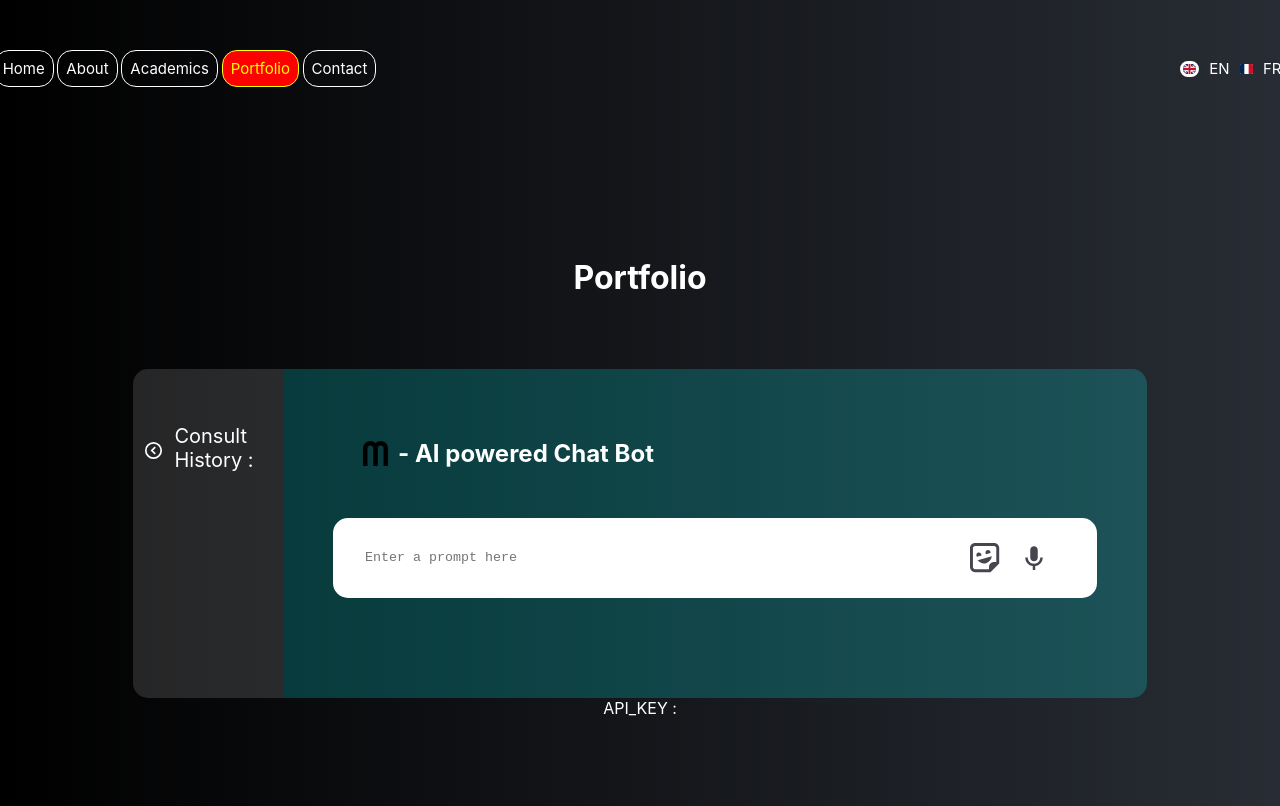
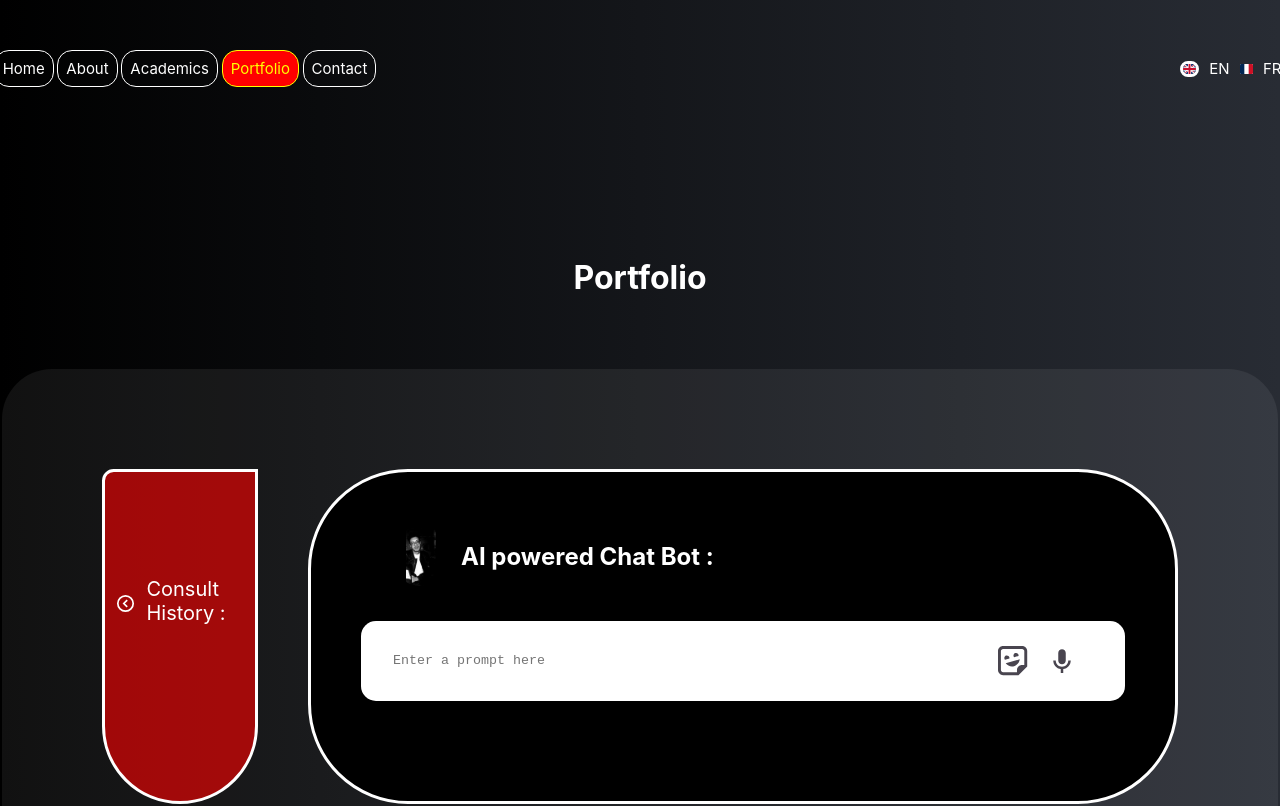
Before and after one commit to MarouaneSoukhrati/mar_react_app, a React (Create React App) app: page /portfolio in a window 1280 px wide. Shown: the top 806 px of the page. Built offline with nearby package versions, Linux system fonts and the light colour scheme.

Commit message:
ai later

```diff
--- a/package.json
+++ b/package.json
@@ -3,6 +3,7 @@
   "version": "0.1.0",
   "private": true,
   "dependencies": {
+    "@google/generative-ai": "^0.11.4",
     "@testing-library/jest-dom": "^5.17.0",
     "@testing-library/react": "^13.4.0",
     "@testing-library/user-event": "^13.5.0",
@@ -46,7 +47,6 @@
     ]
   },
   "devDependencies": {
-    "dotenv-webpack": "^8.1.0",
     "webpack": "^5.90.3"
   }
 }
--- a/src/Component/Subcomponent/Portfolio.js
+++ b/src/Component/Subcomponent/Portfolio.js
@@ -7,6 +7,7 @@ import aiAudio from "../../Logos/aiAudio.svg";
 import aiImage from "../../Logos/aiImage.svg";
 import leftArrow from "../../Logos/leftArrow.svg";
 import rightArrow from "../../Logos/rightArrow.svg";
+import marouaneLogo from "../../Logos/marouane-logo.svg";
 
 export default function Portfolio() {
   return (
@@ -16,7 +17,6 @@ export default function Portfolio() {
         <SideBar />
         <AiBot />
       </div>
-      API_KEY : {process.env.GOOGLEAI_KEY}
     </header>
   );
 }
@@ -79,11 +79,11 @@ function AiBot() {
     <div className="ai-section">
       <div className="aiBot-title">
         <img
-          src={process.env.PUBLIC_URL + "/m-icon.png"}
+          src={marouaneLogo}
           alt="marouaneLogo"
-          style={{ width: "25px", marginRight: "10px", marginLeft: "30px" }}
+          style={{ width: "60px", marginRight: "10px", marginLeft: "30px" }}
         />
-        <h2> - AI powered Chat Bot</h2>
+        <h2>AI powered Chat Bot :</h2>
       </div>
       <div className="ai-prompt-section">
         <form name="userForm">
--- a/src/ComponentStyle/SubcomponentStyle/Portfolio.css
+++ b/src/ComponentStyle/SubcomponentStyle/Portfolio.css
@@ -16,14 +16,19 @@
   flex-direction: row;
   justify-content: space-evenly;
   align-items: stretch;
+  padding: 100px;
+  background-color: #ffffff11;
+  border-radius: 50px;
 }
 
 .ai-section {
-  background-color: #00ffff33;
+  background-color: #000000;
   padding: 50px;
-  border-radius: 0px 15px 15px 0px;
+  border-radius: 100px 100px 100px 100px;
   display: flex;
   flex-direction: column;
+  border: 3px solid white;
+  margin:0px 0px 0px 50px;
 }
 
 .ai-prompt-section {
@@ -84,15 +89,18 @@
 
 .sidebar-section,
 .sidebar-section-ext {
-  background-color: #ffffff22;
+  background-color: #ff000099;
   display: flex;
   flex-direction: column;
-  border-radius: 15px 0px 0px 15px;
+  border-radius: 15px 0px 100px 100px;
   width: 150px;
+  padding-top: 50px;
+  border: 3px solid white;
 }
 
 .sidebar-section-ext {
   width: 300px;
+  padding-top: 0px;
 }
 
 .ext-img {
```
Also changed, not shown: src/webpack.config.js (deleted, +0 -12 lines), 2 other files (tests, documents, lock files or other folders).
